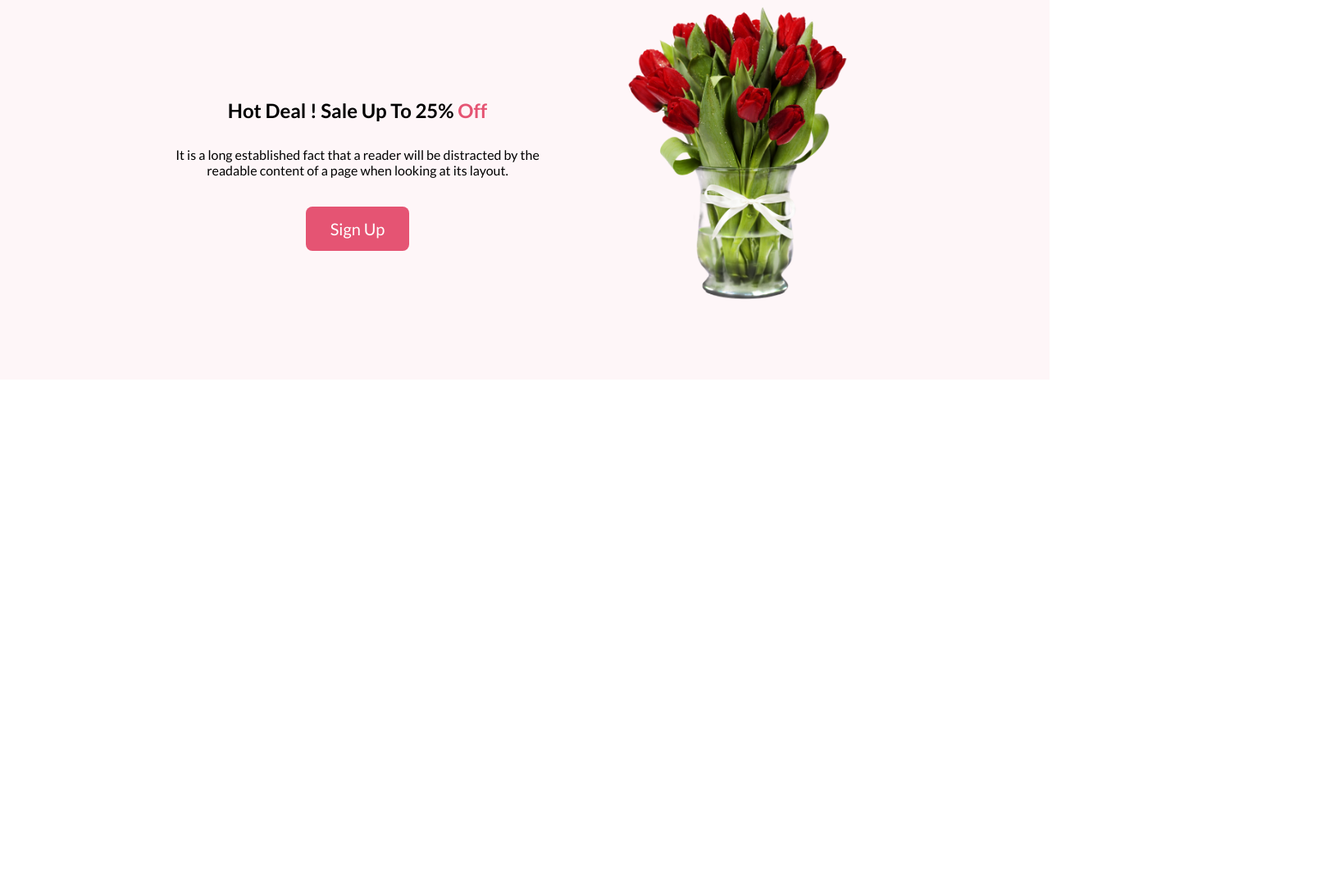
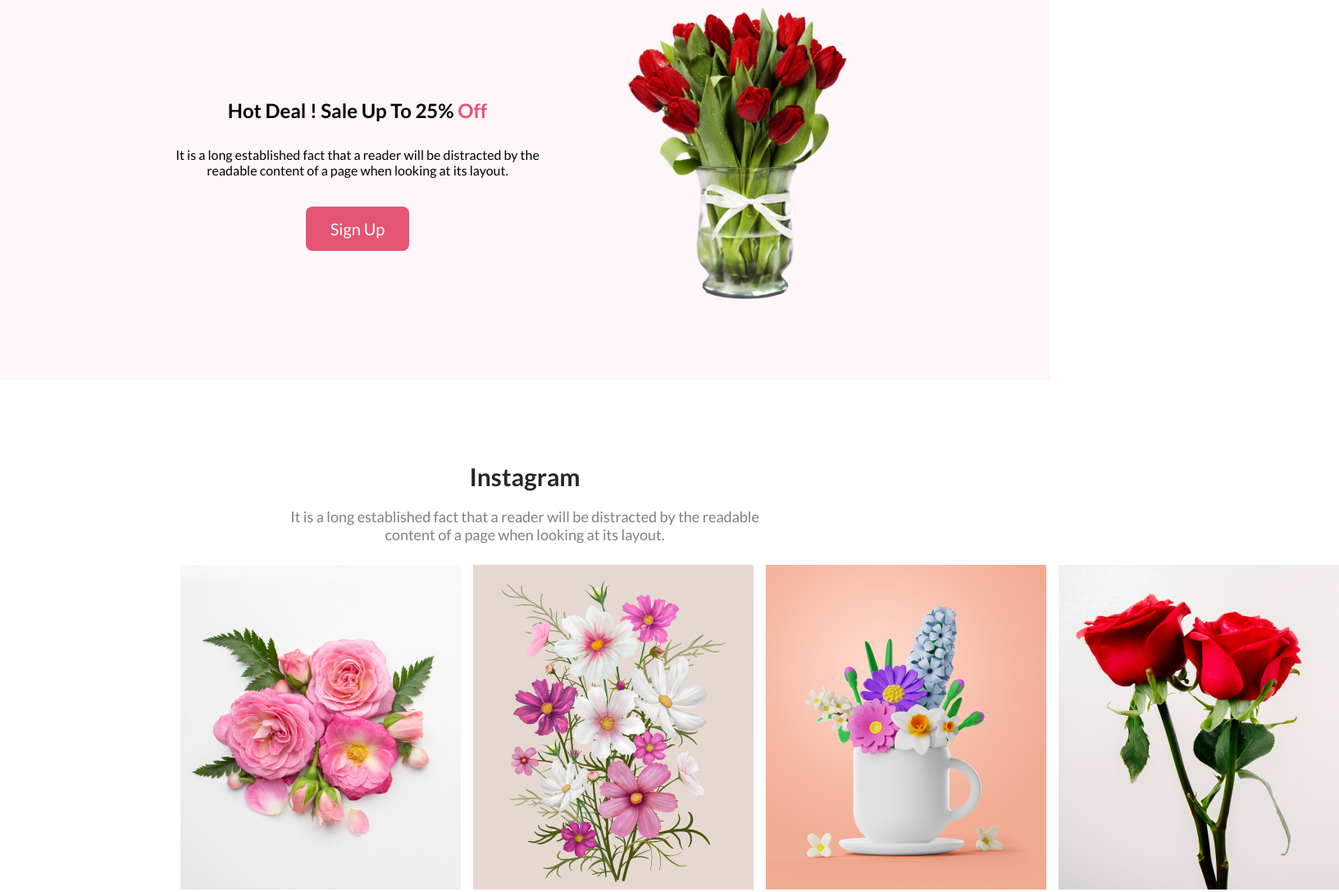
Before and after one commit to jasaiful/assignment1-flower-shop, a plain HTML site: page index.html in a window 1280 px wide. Shown: the part 1999-3087 px from the top of the page at 82% size, 1633 px wide, since content can reach past the window. Before the commit the page ends 2492 px from the top, so only its background shows below. Drawn offline with Linux system fonts and the light colour scheme.

Commit message:
added instagram section

```diff
--- a/Style/style.css
+++ b/Style/style.css
@@ -167,3 +167,28 @@
 span {
     color: #E55473;
 }
+
+.instagram {
+    margin: 80px 100px 20px 100px;
+    padding: 20px;
+
+}
+.section-title{
+    color: #272727;
+    font-size: 30px;
+    font-weight: 1000;
+    text-align: center;
+    margin-bottom: 20px;
+}
+
+.flowers {
+    margin-top: 100px;
+    display: flex;
+    height: 150px;
+    align-items: center;
+    justify-content: space-around;
+    gap: 15px;
+    margin-right: 100px;
+    padding: 50px 100px;
+
+}
--- a/index.html
+++ b/index.html
@@ -89,8 +89,22 @@
                 <img width="280" src="Flower Asset/hot.png" alt="">
             </dev>
         </section>
+        <section class="instagram">
+            <h3 class="section-title">Instagram</h3>
+            <p class="section-content"> It is a long established fact that a reader will be distracted by the readable
+                <br> content of a page
+                when looking at its layout.
+            </p>
+            <div class="flowers">
+                <div><img src="Flower Asset/flower1.png" alt=""></div>
+                <div><img src="Flower Asset/flower2.png" alt=""></div>
+                <div><img src="Flower Asset/flower3.png" alt=""></div>
+                <div><img src="Flower Asset/flower4.png" alt=""></div>
+            </div>
+        </section>
     </main>
     <footer>
     </footer>
 </body>
+
 </html>
```
Also changed, not shown: Flower Asset/flower1.png (renamed from Flower Asset/Flower 01.png), Flower Asset/flower2.png (renamed from Flower Asset/Rectangle 4.png), Flower Asset/flower3.png (renamed from Flower Asset/Rectangle 5.png), Flower Asset/flower4.png (renamed from Flower Asset/Rectangle 6.png).
